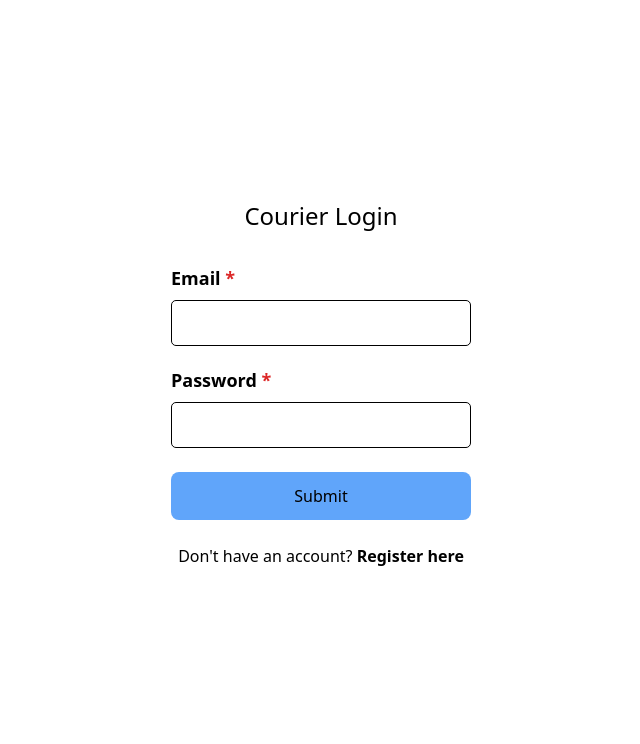
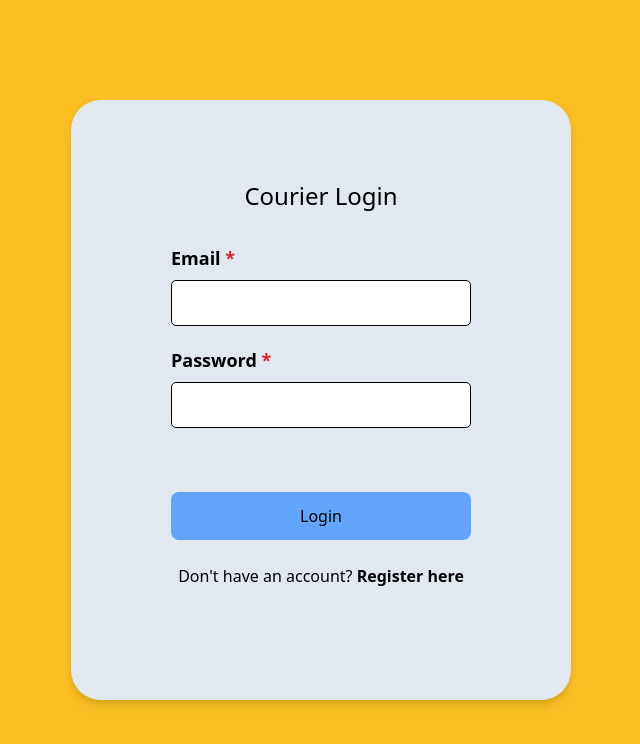
Before and after one commit to hanseljulio/courier-nextjs, a Next.js app: page / in a window 1280 px wide. Shown: the top 744 px of the page, without its empty margins (319-959 px from the left). Built offline with nearby package versions, Linux system fonts and the light colour scheme.

Commit message:
feat(login/register): redesigned page

```diff
--- a/src/pages/index.tsx
+++ b/src/pages/index.tsx
@@ -7,6 +7,7 @@ import { useRouter } from "next/router";
 import { ToastContainer, toast } from "react-toastify";
 import "react-toastify/dist/ReactToastify.css";
 import { BASE_URL } from "@/constants/constants";
+import styles from "@/styles/Login.module.css";
 
 export default function Home() {
   const [email, setEmail] = useState<string>("");
@@ -64,19 +65,21 @@ export default function Home() {
   };
 
   return (
-    <div className="admin-login-div min-h-screen">
-      <div className="login-content">
-        <div className="admin-login-titles pb-8 text-center py-[200px]">
+    <div className="admin-login-div min-h-screen bg-amber-400 relative">
+      <ToastContainer />
+      <div
+        className={`${styles.popout} w-[500px] h-[600px] bg-slate-200 absolute drop-shadow-lg m-auto top-0 bottom-0 right-0 left-0 rounded-[30px] mobile:w-[350px] mobile:h-[550px]`}
+      >
+        <div className="admin-login-titles pb-8 text-center py-[80px]">
           <h1 className="text-2xl font-3xl">Courier Login</h1>
         </div>
-        <ToastContainer />
         <div className="admin-login-form items-center flex justify-center">
           <form action="" onSubmit={submit}>
             <Input
               label="Email"
               type="email"
               name="userEmail"
-              styling="pb-5"
+              styling="pb-5 mobile:scale-[0.9]"
               required={true}
               width="w-[300px]"
               onChange={(e) => setEmail(e.target.value)}
@@ -85,18 +88,18 @@ export default function Home() {
               label="Password"
               type="password"
               name="userPassword"
-              styling=""
+              styling="pb-10 mobile:scale-[0.9]"
               required={true}
               width="w-[300px]"
               onChange={(e) => setPassword(e.target.value)}
             />
             <Button
-              text="Submit"
-              styling="bg-blue-400 p-3 rounded-[8px] w-full my-6 hover:bg-blue-600"
+              text="Login"
+              styling="bg-blue-400 p-3 rounded-[8px] w-full my-6 hover:bg-blue-600 mobile:scale-[0.9]"
             />
           </form>
         </div>
-        <p className="text-center">
+        <p className="text-center mobile:scale-[0.9]">
           Don&apos;t have an account?{" "}
           <span className="font-bold hover:cursor-pointer">
             <Link href="/register">Register here</Link>
--- a/src/pages/register/index.tsx
+++ b/src/pages/register/index.tsx
@@ -6,6 +6,7 @@ import { useRouter } from "next/router";
 import { ToastContainer, toast } from "react-toastify";
 import "react-toastify/dist/ReactToastify.css";
 import { BASE_URL } from "@/constants/constants";
+import styles from "@/styles/Login.module.css";
 
 function UserRegister() {
   const [email, setEmail] = useState<string>("");
@@ -157,19 +158,22 @@ function UserRegister() {
   };
 
   return (
-    <div className="admin-login-div min-h-screen ">
-      <div className="admin-login-titles pb-8 text-center py-[100px]">
+    <div className="admin-login-div min-h-screen relative bg-amber-400">
+      <ToastContainer />
+      <div
+        className={`${styles.popout} w-[500px] h-[700px] bg-slate-200 absolute drop-shadow-lg m-auto top-0 bottom-0 right-0 left-0 rounded-[30px] mobile:w-[350px] mobile:h-[700px]`}
+      >
+        <div className="admin-login-titles pb-8 text-center py-[50px]">
           <h1 className="text-2xl font-3xl">Courier Register</h1>
         </div>
         <div className="admin-login-form items-center flex justify-center">
-        <ToastContainer />
           <form action="" onSubmit={submit}>
             <Input
               label="Email"
               type="email"
               name="registerEmail"
-            styling="pb-5"
-            width="w-[300px]"
+              styling="pb-5 mobile:scale-[0.9]"
+              width="w-[300px] "
               required={true}
               placeholder="email@email.com"
               onChange={(e) => setEmail(e.target.value)}
@@ -178,7 +182,7 @@ function UserRegister() {
               label="Password"
               type="password"
               name="registerPassword"
-            styling="pb-5"
+              styling="pb-5 mobile:scale-[0.9]"
               width="w-[300px]"
               required={true}
               onChange={(e) => setPassword(e.target.value)}
@@ -187,7 +191,7 @@ function UserRegister() {
               label="Full Name"
               type="text"
               name="registerFullName"
-            styling="pb-5"
+              styling="pb-5 mobile:scale-[0.9]"
               width="w-[300px]"
               required={true}
               onChange={(e) => setFullName(e.target.value)}
@@ -196,7 +200,7 @@ function UserRegister() {
               label="Phone Number"
               type="string"
               name="registerPhoneNumber"
-            styling="pb-5"
+              styling="pb-5 mobile:scale-[0.9]"
               placeholder="+6281291345300"
               width="w-[300px]"
               required={true}
@@ -204,17 +208,18 @@ function UserRegister() {
             />
             <Button
               text="Register"
-            styling="bg-blue-400 p-3 rounded-[8px] w-full my-6 hover:bg-blue-600"
+              styling="bg-blue-400 p-3 rounded-[8px] w-full my-6 hover:bg-blue-600 mobile:scale-[0.9]"
             />
           </form>
         </div>
-      <p className="text-center">
+        <p className="text-center mobile:scale-[0.9]">
           Already have an account?{" "}
           <span className="font-bold hover:cursor-pointer">
             <Link href="/">Login here</Link>
           </span>
         </p>
       </div>
+    </div>
   );
 }
 
--- /dev/null
+++ b/src/styles/Login.module.css
@@ -0,0 +1,26 @@
+.popout {
+  animation: popout 0.5s ease;
+  -webkit-animation: popout 0.5s ease;
+}
+@keyframes popout {
+  from {
+    transform: scale(0);
+  }
+  80% {
+    transform: scale(1.2);
+  }
+  to {
+    transform: scale(1);
+  }
+}
+@-webkit-keyframes popout {
+  from {
+    -webkit-transform: scale(0);
+  }
+  80% {
+    -webkit-transform: scale(1.2);
+  }
+  to {
+    -webkit-transform: scale(1);
+  }
+}
```
Lines whose indentation alone changed are shown as unchanged.
